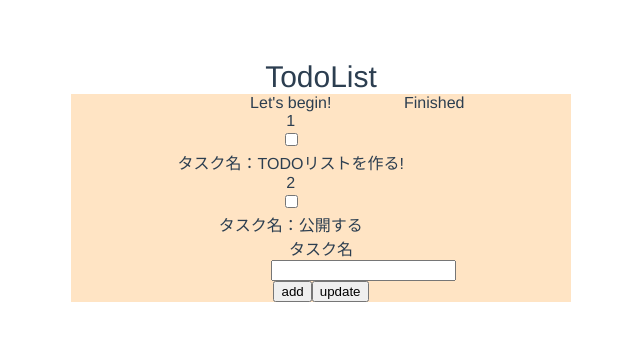
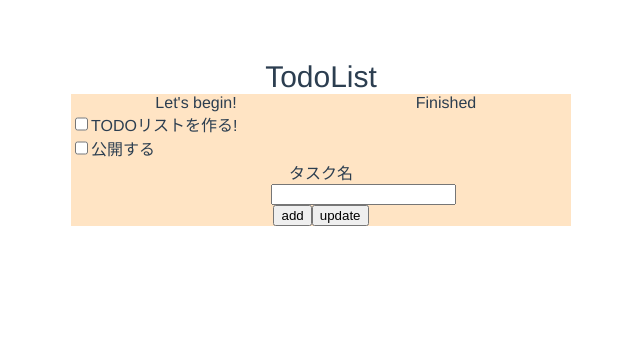
Before and after one commit to oribe1115/Todo-list, a Vue app: page / in a window 1280 px wide. Shown: the top 340 px of the page, without its empty margins (319-959 px from the left). Built offline with nearby package versions, Linux system fonts and the light colour scheme.

Commit message:
リストの配置を調整

```diff
--- a/src/components/TodoList.css
+++ b/src/components/TodoList.css
@@ -25,3 +25,12 @@
 .for-change{
     width: 100px;
 }
+
+.item {
+    display: flex;
+    flex-direction: row;
+}
+
+.task {
+    width: 250px;
+}
--- a/src/components/TodoList.vue
+++ b/src/components/TodoList.vue
@@ -6,26 +6,26 @@
         <div class="main">
 
             <div class="list">
-                <div class="unfinished">
+                <div class="task unfinished">
                     <div class="category-message">Let's begin!</div>
                     <div v-for="item in items" :key="item.id">
                         <div v-if="!(item.finish)">
-                            <div class="id">{{item.id}}</div>
-
-                            <input type="checkbox" id="checkbox" v-model="item.keepStatus">
-                            <div class="name">タスク名：{{ item.name }}</div>
+                            <div class="item">
+                                <input type="checkbox" id="checkbox" v-model="item.keepStatus">
+                                <div class="name">{{ item.name }}</div>
+                            </div>
                         </div>
                     </div>
                 </div>
 
-                <div class="finished">
+                <div class="task finished">
                     <div class="category-message">Finished</div>
                     <div v-for="item in items" :key="item.id">
                         <div v-if="item.finish">
-                            <div class="id">{{item.id}}</div>
-
-                            <input type="checkbox" id="checkbox" v-model="item.keepStatus">
-                            <div class="name">タスク名：{{ item.name }}</div>
+                            <div class="item">
+                                <input type="checkbox" id="checkbox" v-model="item.keepStatus">
+                                <div class="name">{{ item.name }}</div>
+                            </div>
                         </div>
                     </div>
                 </div>
```
